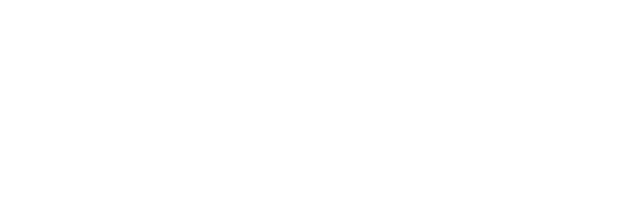
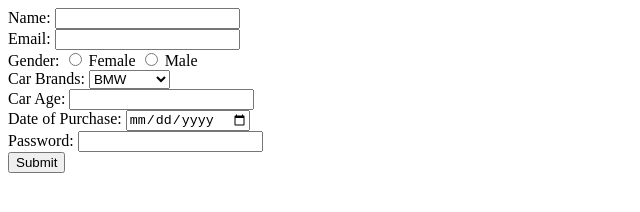
Before and after one commit to acciojob/car-insurance-form-supiimishra01, a website: page main.html in a window 1280 px wide. Shown: the whole page, without its empty margins (0-640 px from the left). Drawn offline with Linux system fonts and the light colour scheme.

Commit message:
created a submission

```diff
--- a/main.html
+++ b/main.html
@@ -7,6 +7,40 @@
 </head>
 
 <body>
+
+	<form method="POST">
+
+		<label for="name">Name:</label>
+		<input type="text" id="name" required>
+		<br>
+		<label for="email">Email:</label>
+		<input type="email" id="email" required>
+		<br>
+		<label for="gender">Gender:</label>
+		<input type="radio" name="gender"  required>
+		<label for="female">Female</label>
+		<input type="radio" name="gender"  required>
+		<label for="male">Male</label>
+		<br>
+		<label for="cars">Car Brands:</label>
+		<select name="cars">
+			<option value="bmw">BMW</option>
+			<option value="audi">Audi</option>
+			<option value="mercedez">Mercedez</option>
+		</select>
+		<br>
+		<label for="carage">Car Age:</label>
+		<input type="number" id="carage" required>
+		<br>
+		<label for="dop">Date of Purchase:</label>
+		<input type="date" id="dop" required>
+		<br>
+		<label for="password">Password:</label>
+		<input type="password" id="password" required>
+		<br>
+		<button type="submit" value="submit">Submit</button>
+
+	</form>
 	<!-- the entire body must be written by student -->
     <script type="text/javascript" src="./script.js">
 </script>
```
